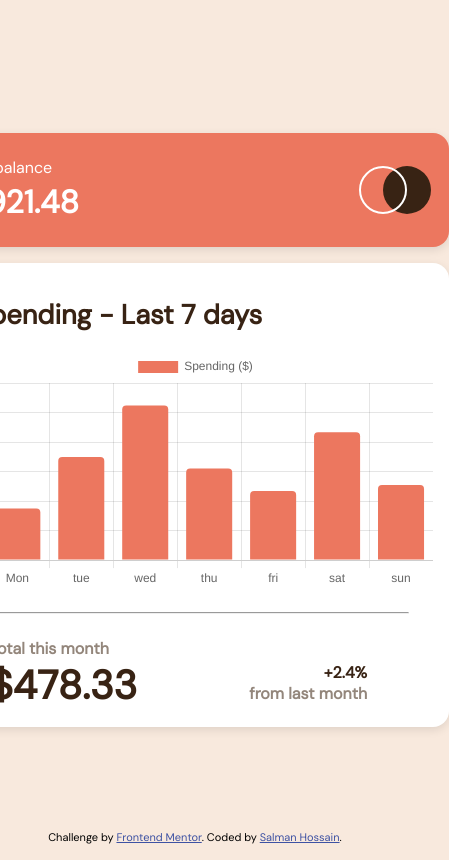
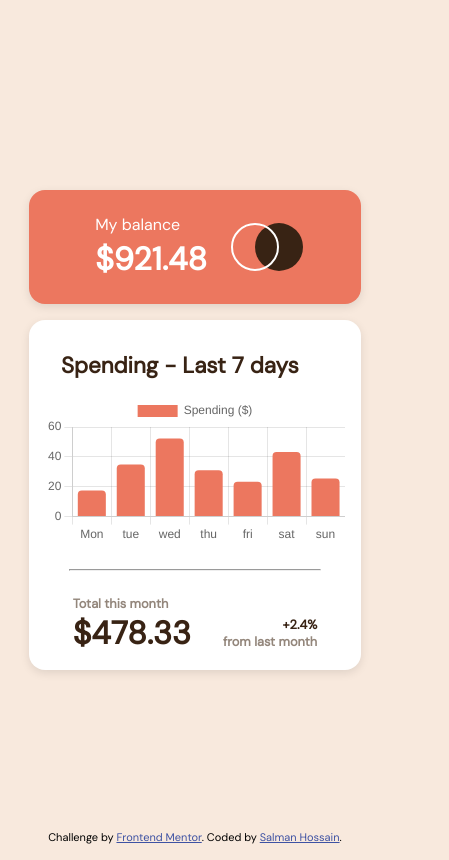
Before and after one commit to defunSM/expenses-chart-component-with-chartjs, a plain HTML site: page index.html in a window 390 px wide. Shown: the whole page, 449 px wide, since content can reach past the window. Drawn offline with nearby package versions, Linux system fonts and the light colour scheme.

Commit message:
add: mobile responsive

```diff
--- a/index.html
+++ b/index.html
@@ -18,7 +18,7 @@
     </div><img src="./images/logo.svg"></div>
     <div class="bottom-container">
       <h1 class="spending">Spending - Last 7 days</h1>
-      <div>
+      <div class="chart">
         <canvas id="myChart"></canvas>
       </div>
       <hr/>
--- a/styles.css
+++ b/styles.css
@@ -37,8 +37,61 @@ footer {
   display: flex;
   flex-direction: row;
   justify-content: center;
-  min-width: 50vh;
   box-shadow: 0 3px 10px rgb(0 0 0 / 0.1);
+}
+
+@media (max-width: 500px) {
+  .top-container {
+    width: 300px;
+    padding: 1rem;
+    margin: 0px;
+
+  }
+
+  .bottom-container {
+    width: 300px;
+    padding: 1rem;
+    display: flex;
+    flex-direction: column;
+    justify-content: center;
+    padding: 0px;
+    margin: 0px;
+  }
+
+  .chart {
+    width: 300px !important;
+  }
+
+  .balance {
+    margin-right: 1rem !important;
+    margin: 0px;
+  }
+
+  .stats {
+    display: flex;
+    justify-content: center;
+    margin-top: 0px !important;
+  }
+
+  .spending {
+    font-size: 1.4rem !important;
+  }
+
+  .total {
+    font-size: 0.8rem;
+  }
+
+  .total-balance {
+    font-size: 2rem !important;
+    margin-right: 2rem;
+  }
+
+  .from-last-month {
+    font-size: 0.8rem !important;
+    margin: 0px !important;
+    margin-top: 1.3rem !important;
+  }
+
 }
 
 .bottom-container {
@@ -48,6 +101,9 @@ footer {
   padding: 1rem;
   margin-top: 1rem;
   box-shadow: 0 3px 10px rgb(0 0 0 / 0.1);
+  display: flex;
+  flex-direction: column;
+  justify-content: center;
 }
 
 .balance {
@@ -69,11 +125,13 @@ footer {
 
 .stats {
   display: flex;
-  flex-direction: row;
+  flex-direction: column;
   color: hsl(28, 10%, 53%);
   font-weight: 700;
-  margin-left: 2rem;
   margin-top: 1rem;
+  flex-direction: row;
+  justify-content: center;
+  align-self: center;
 }
 
 .from-last-month {
@@ -83,6 +141,11 @@ footer {
   font-size: 1rem;
   text-align: bottom;
   flex-direction: column;
+}
+
+.chart {
+  align-self: center;
+  width: 400px;
 }
 
 .total-balance {
```
